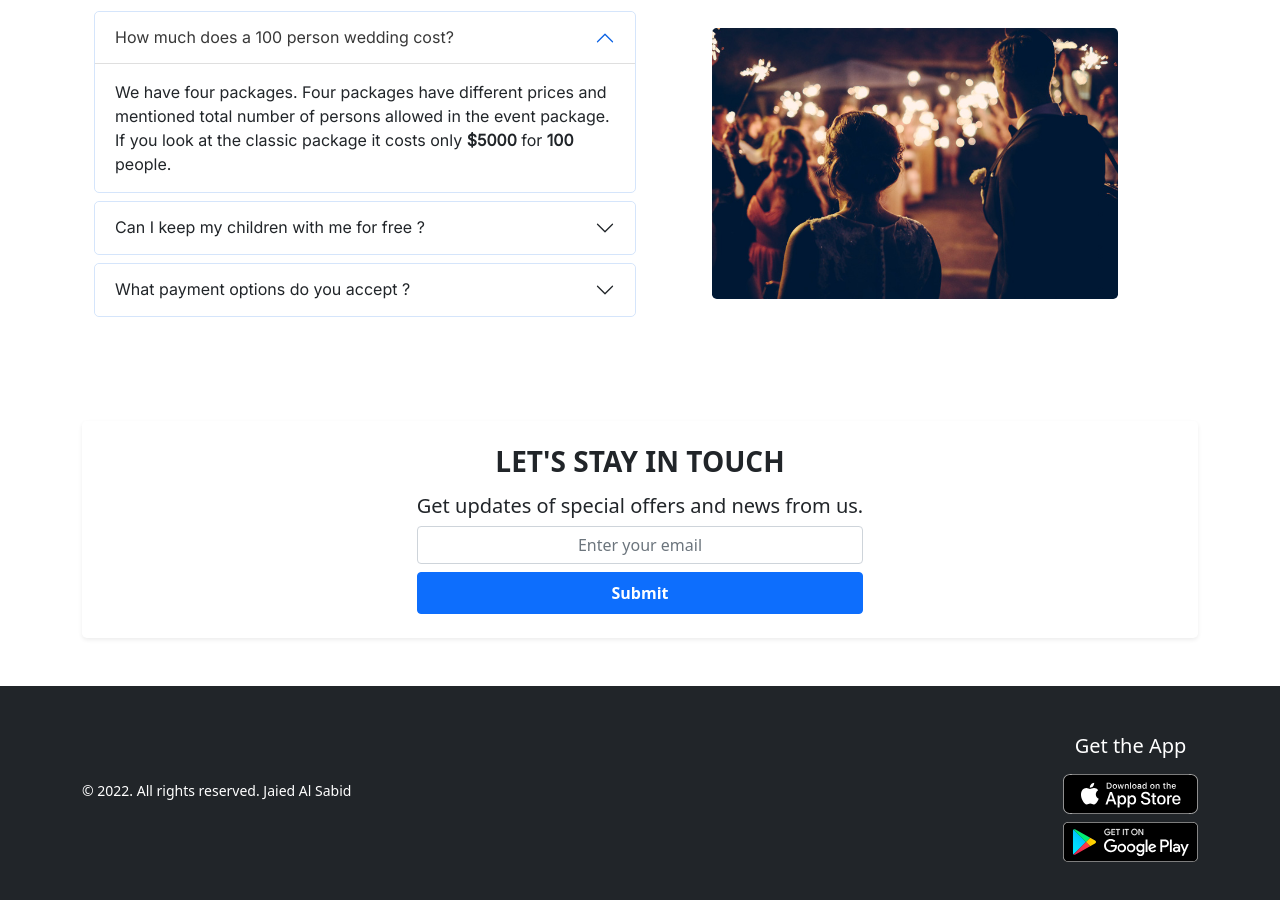
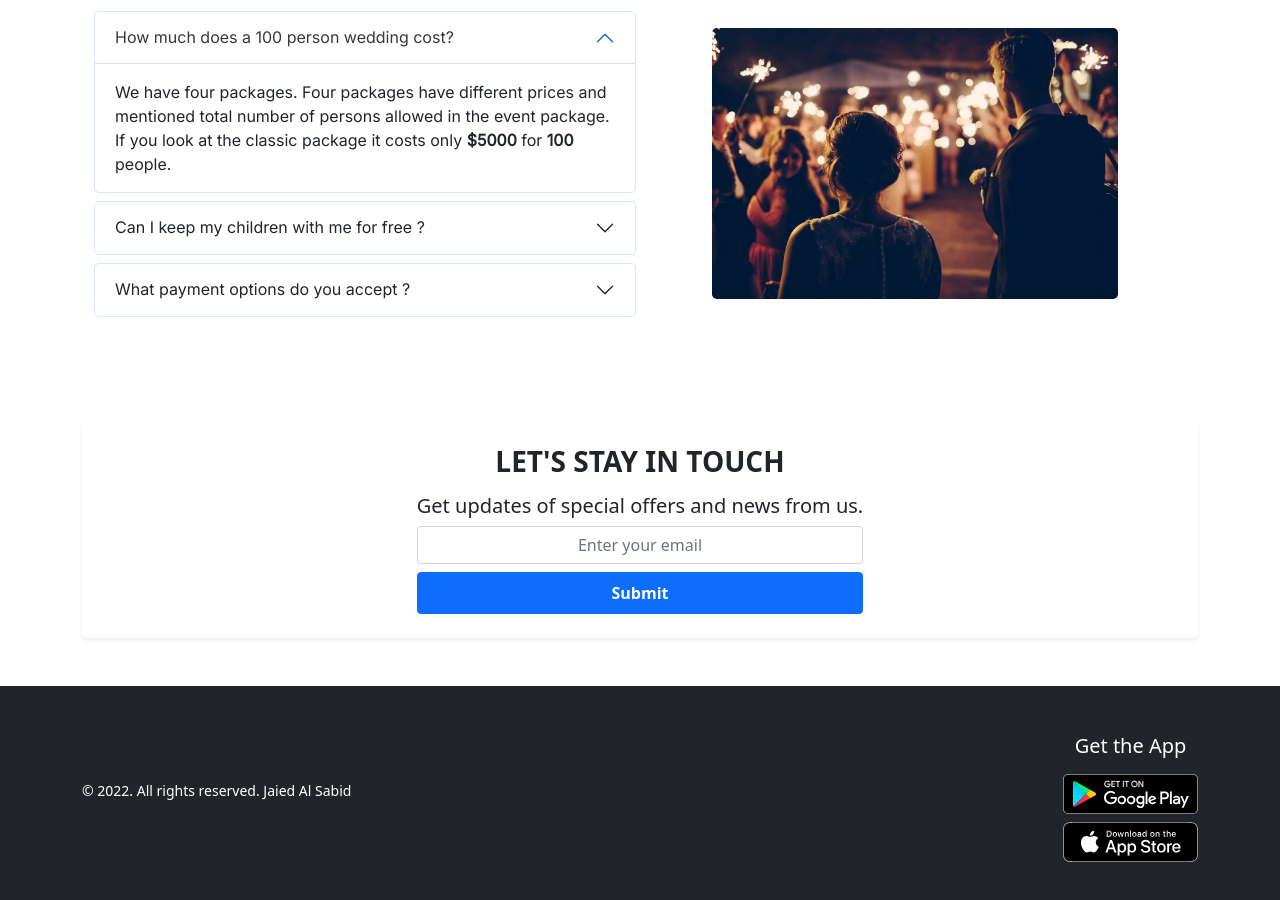
Before and after one commit to jaiedsabid/wedding-convention-center, a plain HTML site: page index.html in a window 1280 px wide. Shown: the part 2700-3600 px from the top of the page. Drawn offline with nearby package versions, Linux system fonts and the light colour scheme.

Commit message:
fix: footer links and assets name

```diff
--- a/index.html
+++ b/index.html
@@ -403,10 +403,10 @@
                 <div class="d-flex order-lg-1 gy-4 flex-column justify-content-center align-items-center mb-5 mb-lg-0">
                     <h5 class="text-start text-white pb-2">Get the App</h5>
                     <a href="https://play.google.com/store/apps/details?id=com.learnprogramming.codecamp">
-                        <img class="mb-2" src="./assets/icons/app_store.svg" alt="App Store">
+                        <img class="mb-2" src="./assets/icons/play_store.svg" alt="App Store">
                     </a>
                     <a href="https://apps.apple.com/us/app/programming-hero-coding-fun/id1478201849">
-                        <img src="./assets/icons/play_store.svg" alt="Play Store">
+                        <img src="./assets/icons/app_store.svg" alt="Play Store">
                     </a>
                 </div>
                 <p class="small text-white order-lg-0">&copy; 2022. All rights reserved. Jaied Al Sabid</p>
```
Also changed, not shown: assets/icons/menu-2_1.svg (added).
